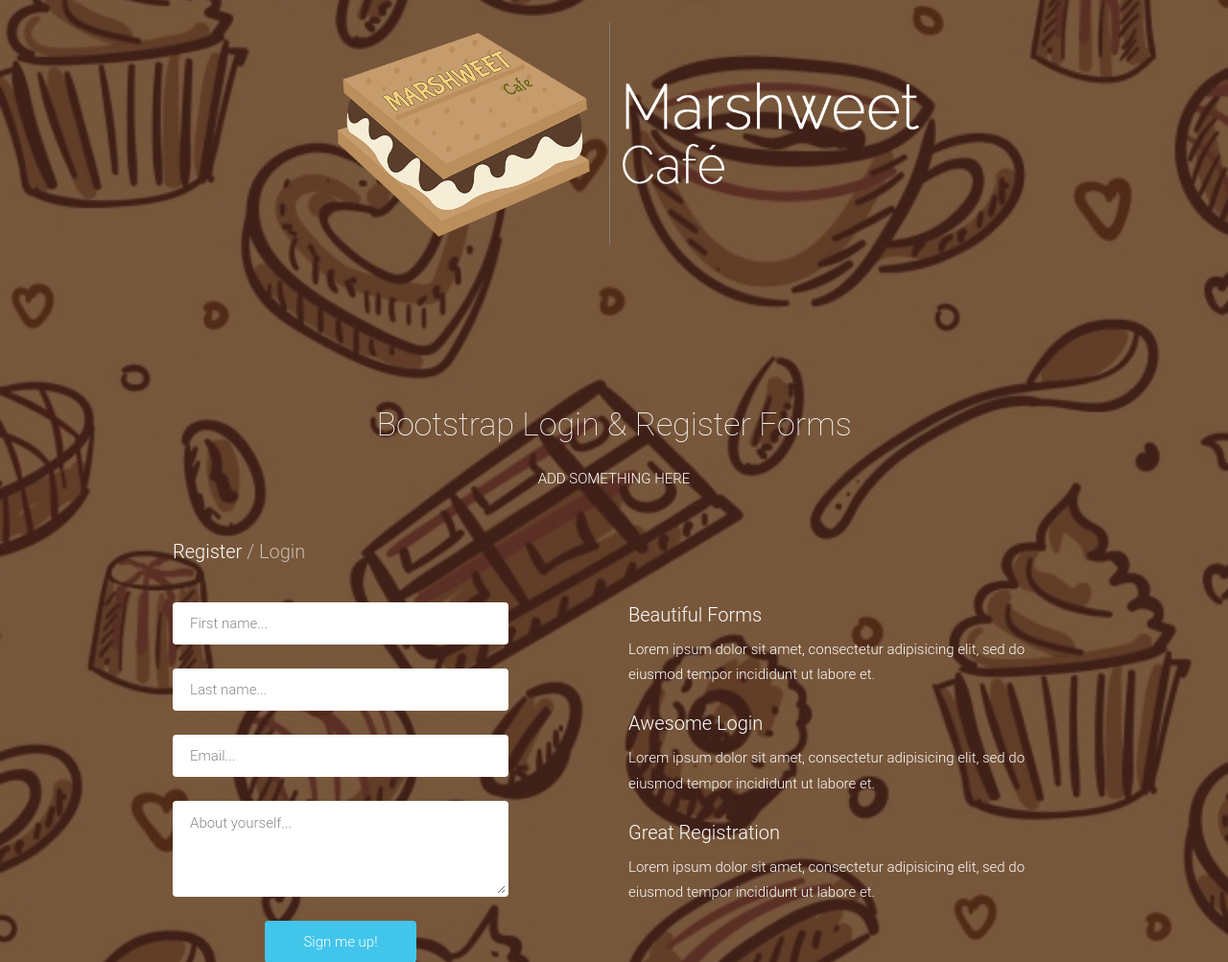
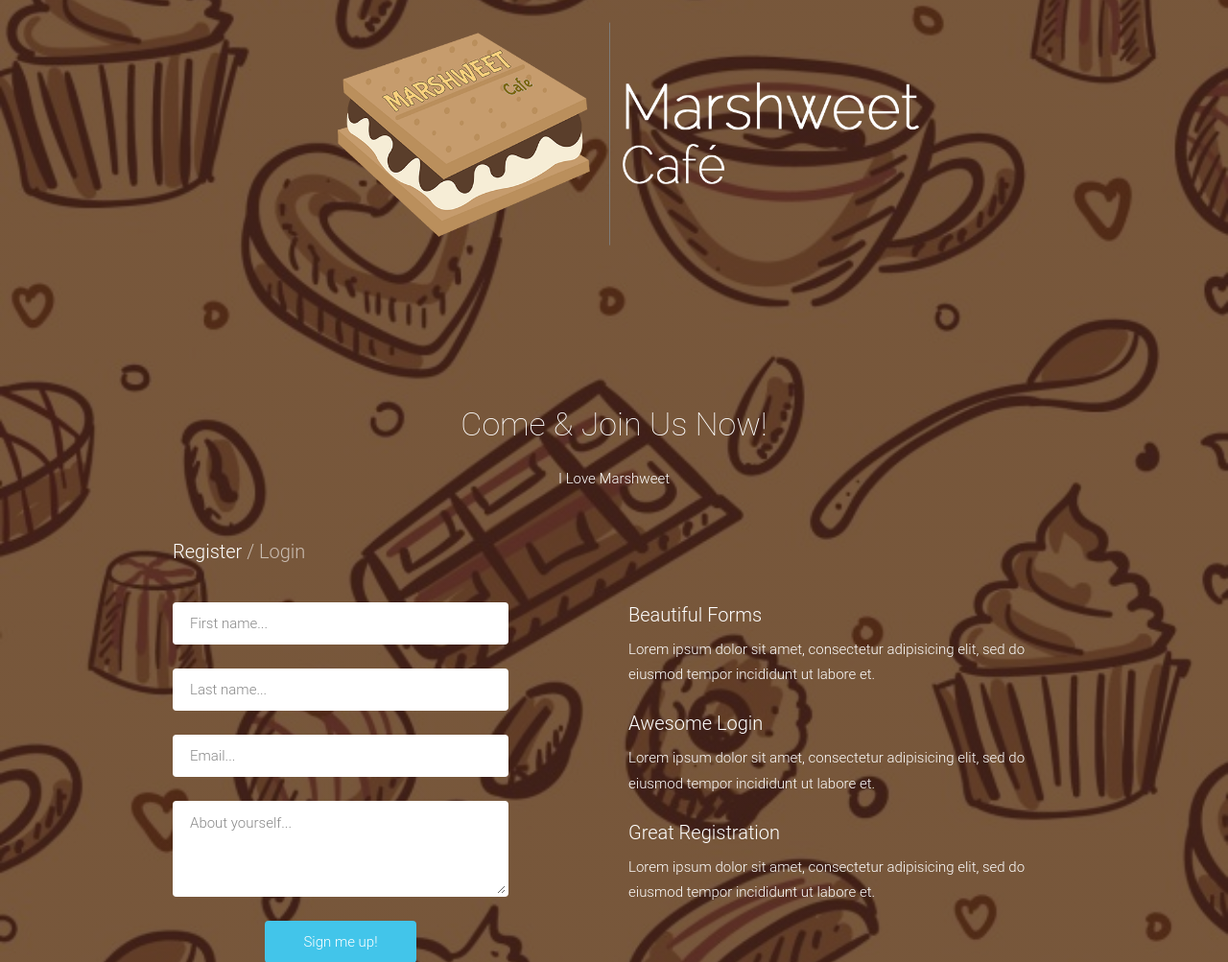
Before and after one commit to nathanielolejr/STI_WebDev, a CodeIgniter app: page /database/welcome/login in a window 1280 px wide. Shown: the part 51-1054 px from the top of the page at 96% size. Run offline with CodeIgniter, Linux system fonts and the light colour scheme.

Commit message:
changed text in login

```diff
--- a/application/views/layout/login.php
+++ b/application/views/layout/login.php
@@ -32,10 +32,10 @@
 
                 <div class="row">
                     <div class="col-sm-8 col-sm-offset-2 text">
-                        <h1>Bootstrap Login &amp; Register Forms</h1>
+                        <h1>Come &amp; Join Us Now!</h1>
                         <div class="description">
                         	<p>
-	                         ADD SOMETHING HERE
+	                         I Love Marshweet
                         	</p>
                         </div>
                     </div>
```
